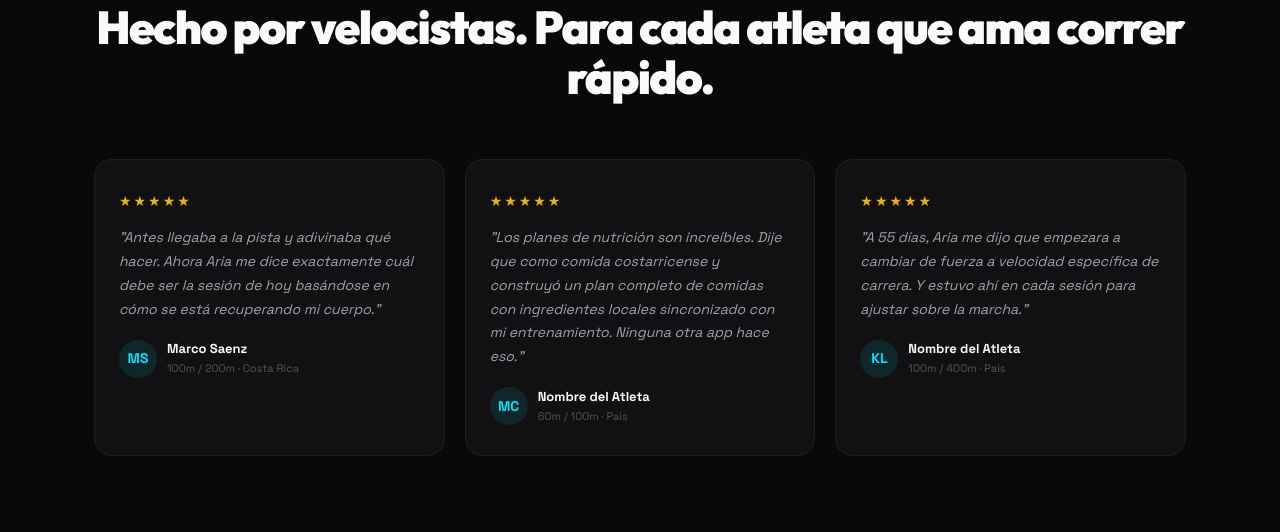
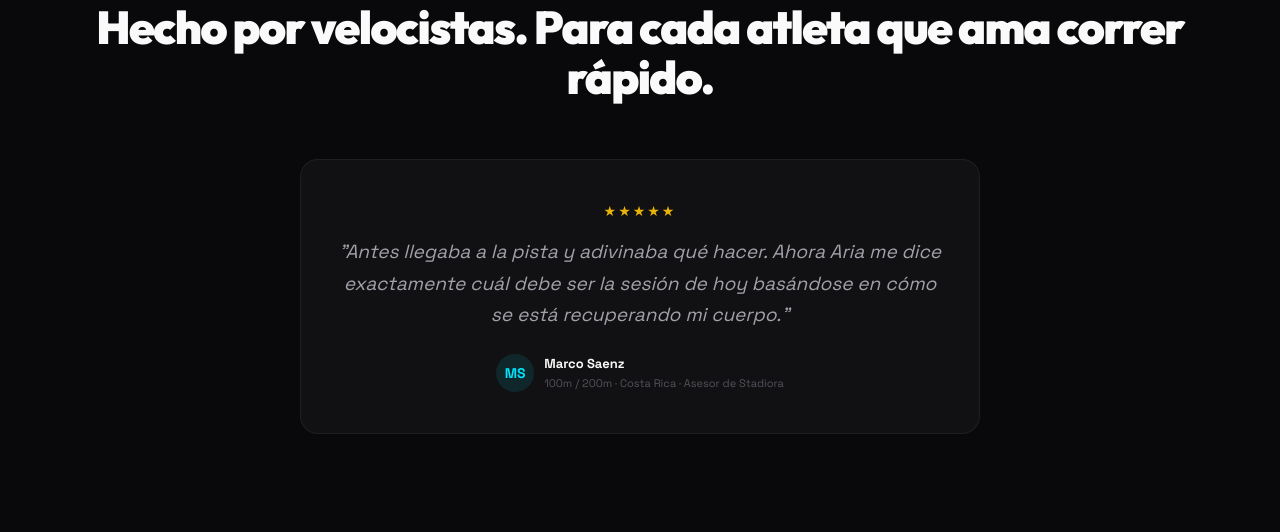
Before and after one commit to antonyrugama/aria-website, a plain HTML site: page es/index.html in a window 1280 px wide. Shown: the part 10090-10622 px from the top of the page. Drawn offline with Linux system fonts and the light colour scheme.

Commit message:
fix(site): remove placeholder testimonials, feature the real quote, disclose advisor (EN + ES) (#206)

```diff
--- a/es/index.html
+++ b/es/index.html
@@ -384,6 +384,10 @@
         .t-av{width:38px;height:38px;background:var(--cyan-10);border-radius:50%;display:flex;align-items:center;justify-content:center;font-size:14px;font-weight:800;color:var(--cyan)}
         .t-auth h4{font-size:13px;font-weight:700;color:var(--t1)}
         .t-auth p{font-size:11px;color:var(--t3)}
+        .t-grid3-solo{grid-template-columns:minmax(0,680px);justify-content:center}
+        .t-grid3-solo .t-card3{padding:40px 36px;text-align:center}
+        .t-grid3-solo blockquote{font-size:19px;line-height:1.65;margin-bottom:24px}
+        .t-grid3-solo .t-auth{justify-content:center;text-align:left}
 
         /* ══════════ FINAL CTA ══════════ */
         .cta-final{padding:120px 0;position:relative;text-align:center;overflow:hidden}
@@ -444,6 +448,8 @@
             .hero-vis{margin-top:36px}
             .pain-grid,.dual-grid,.t-grid3,.eco-grid{grid-template-columns:1fr}
             .pain-grid,.t-grid3{max-width:480px;margin-left:auto;margin-right:auto}
+            .t-grid3-solo .t-card3{padding:32px 22px}
+            .t-grid3-solo blockquote{font-size:17px}
             .f-row{grid-template-columns:1fr;text-align:center;gap:36px}
             .f-row.rev .f-text{order:1}.f-row.rev .f-vis{order:2}
             .f-list{align-items:center}
@@ -1100,21 +1106,11 @@
             <div class="label">Los Atletas Confían en Aria</div>
             <h2>Hecho por velocistas. Para cada atleta que ama correr rápido.</h2>
         </div>
-        <div class="t-grid3">
+        <div class="t-grid3 t-grid3-solo">
             <div class="t-card3 sr d1">
                 <div class="t-stars">&#9733;&#9733;&#9733;&#9733;&#9733;</div>
                 <blockquote>"Antes llegaba a la pista y adivinaba qué hacer. Ahora Aria me dice exactamente cuál debe ser la sesión de hoy basándose en cómo se está recuperando mi cuerpo."</blockquote>
-                <div class="t-auth"><div class="t-av">MS</div><div><h4>Marco Saenz</h4><p>100m / 200m &middot; Costa Rica</p></div></div>
-            </div>
-            <div class="t-card3 sr d2">
-                <div class="t-stars">&#9733;&#9733;&#9733;&#9733;&#9733;</div>
-                <blockquote>"Los planes de nutrición son increíbles. Dije que como comida costarricense y construyó un plan completo de comidas con ingredientes locales sincronizado con mi entrenamiento. Ninguna otra app hace eso."</blockquote>
-                <div class="t-auth"><div class="t-av">MC</div><div><h4>Nombre del Atleta</h4><p>60m / 100m &middot; País</p></div></div>
-            </div>
-            <div class="t-card3 sr d3">
-                <div class="t-stars">&#9733;&#9733;&#9733;&#9733;&#9733;</div>
-                <blockquote>"A 55 días, Aria me dijo que empezara a cambiar de fuerza a velocidad específica de carrera. Y estuvo ahí en cada sesión para ajustar sobre la marcha."</blockquote>
-                <div class="t-auth"><div class="t-av">KL</div><div><h4>Nombre del Atleta</h4><p>100m / 400m &middot; País</p></div></div>
+                <div class="t-auth"><div class="t-av">MS</div><div><h4>Marco Saenz</h4><p>100m / 200m &middot; Costa Rica &middot; Asesor de Stadiora</p></div></div>
             </div>
         </div>
     </div>
```
Also changed, not shown: index.html (+8 -12 lines).
